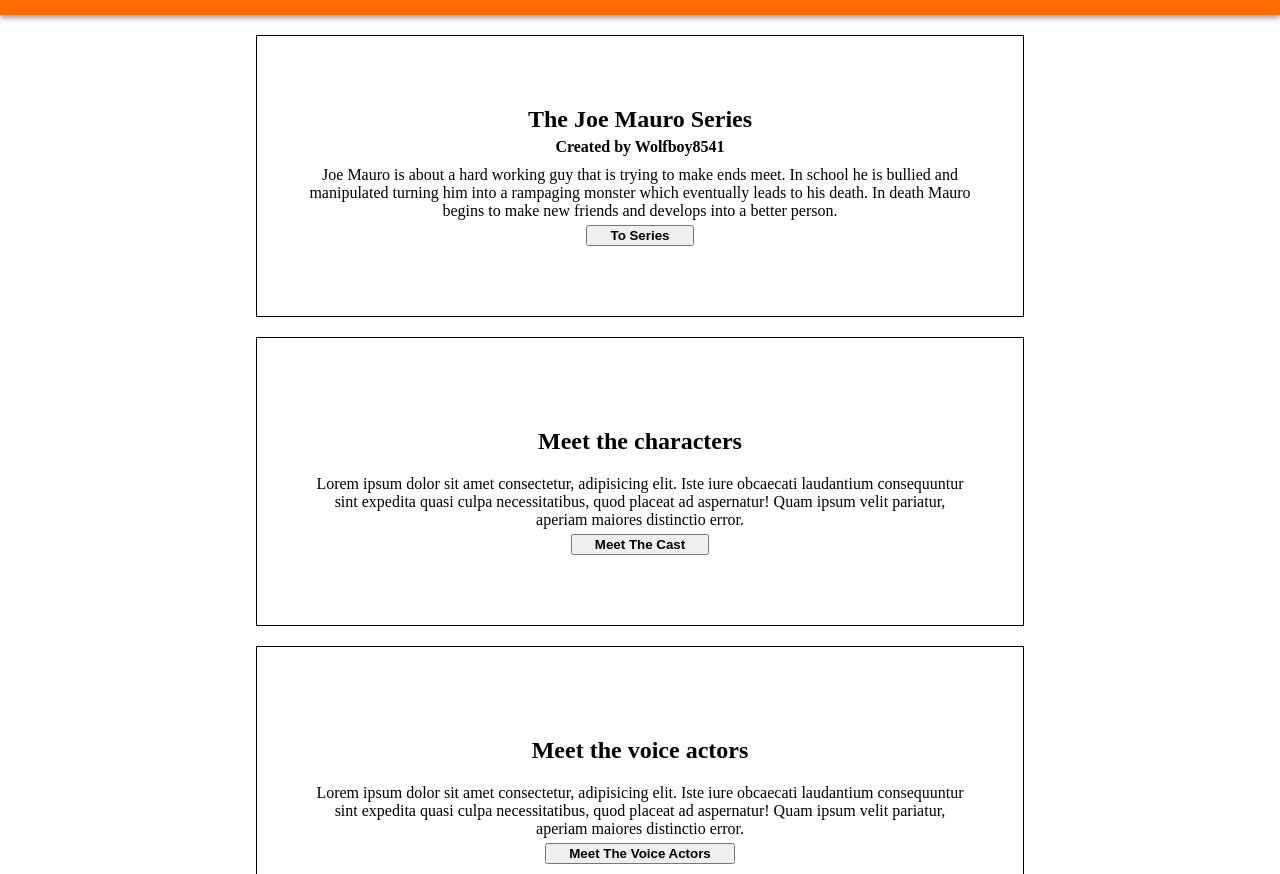
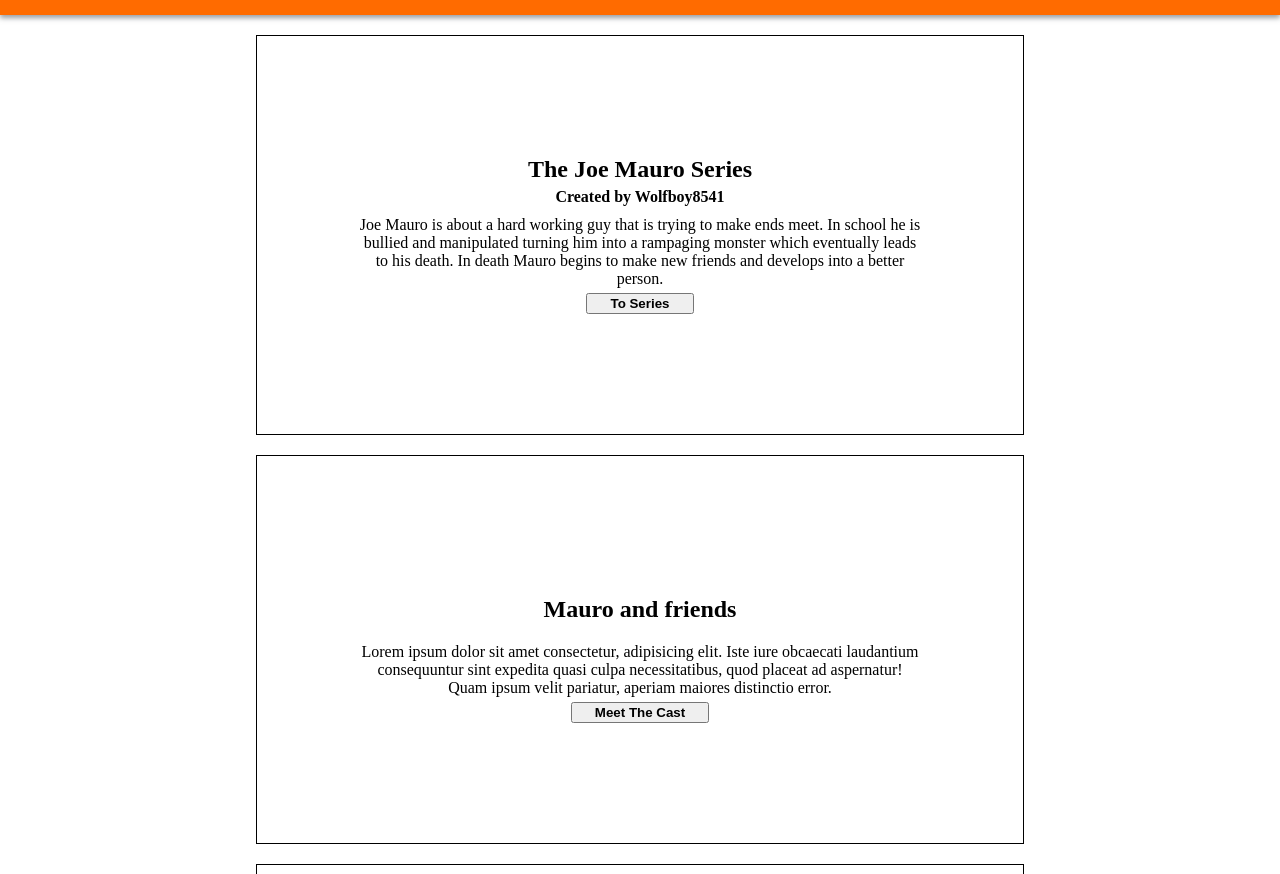
Before and after one commit to oscarh95/mauro-series, a plain HTML site: page index.html in a window 1280 px wide. Shown: the part 78-952 px from the top of the page. Drawn offline with Linux system fonts and the light colour scheme.

Commit message:
added html and assets

```diff
--- a/index.html
+++ b/index.html
@@ -7,7 +7,7 @@
         <link rel="stylesheet" href="./styles/styles.css">
     </head>
     <body>
-        <div id="container">
+        <div class="container">
             <header>
                 <div id="logo-container">
                     <img id="logo" src="assets/angya.png" alt="Joe Mauro Series Logo">
@@ -21,7 +21,8 @@
                 </nav>
             </header>
 
-            <section>
+            <section class="blurb">
+                <div class="offset">
                     <div class="title-container">
                         <h1>The Joe Mauro Series</h1>
                         <p>Created by Wolfboy8541</p>
@@ -30,10 +31,11 @@
                     <button>
                         <a href="series.html">To Series</a>
                     </button>
+                </div>
             </section>
 
             <section>
-                <h1>Meet the characters</h1>
+                <h1>Mauro and friends</h1>
                 <p>Lorem ipsum dolor sit amet consectetur, adipisicing elit. Iste iure obcaecati laudantium consequuntur sint expedita quasi culpa necessitatibus, quod placeat ad aspernatur! Quam ipsum velit pariatur, aperiam maiores distinctio error.</p>
                 <button>
                     <a href="characters.html">Meet The Cast</a>
@@ -41,7 +43,7 @@
             </section>
 
             <section>
-                <h1>Meet the voice actors</h1>
+                <h1>Voices behind the cast</h1>
                 <p>Lorem ipsum dolor sit amet consectetur, adipisicing elit. Iste iure obcaecati laudantium consequuntur sint expedita quasi culpa necessitatibus, quod placeat ad aspernatur! Quam ipsum velit pariatur, aperiam maiores distinctio error.</p>
                 <button>
                     <a href="voiceactors.html">Meet The Voice Actors</a>
--- a/styles/styles.css
+++ b/styles/styles.css
@@ -53,7 +53,8 @@ section{
     margin-top: 20px;
     margin-bottom: 10px;
     width: 60vw;
-    padding: 70px 50px;
+    padding: 120px 100px;
+
 }
 
 .title-container{
```
Also changed, not shown: 2 other files. Lines whose indentation alone changed are shown as unchanged.
